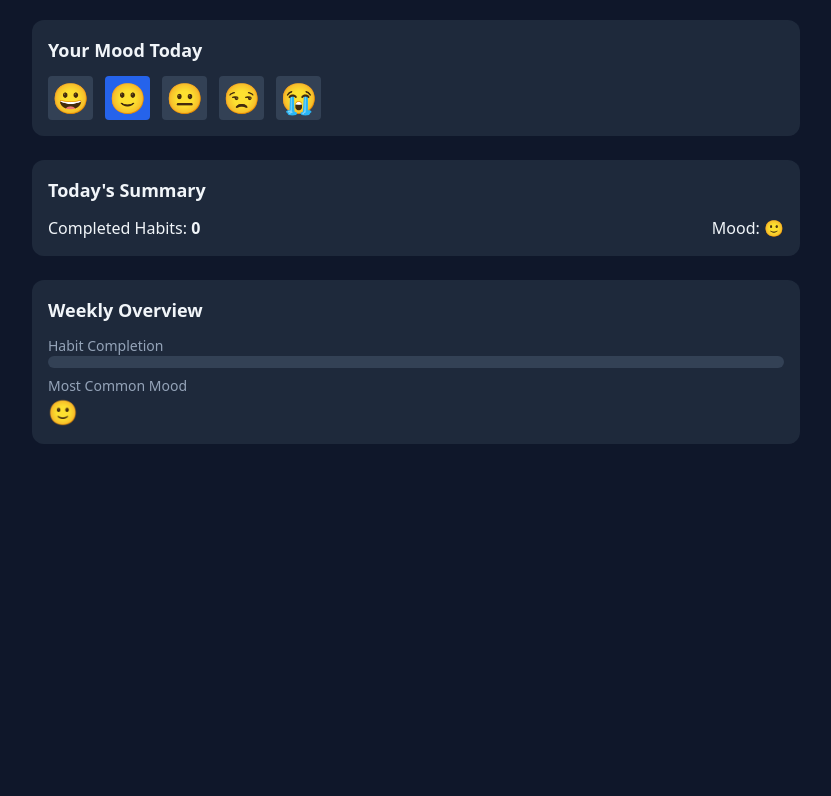
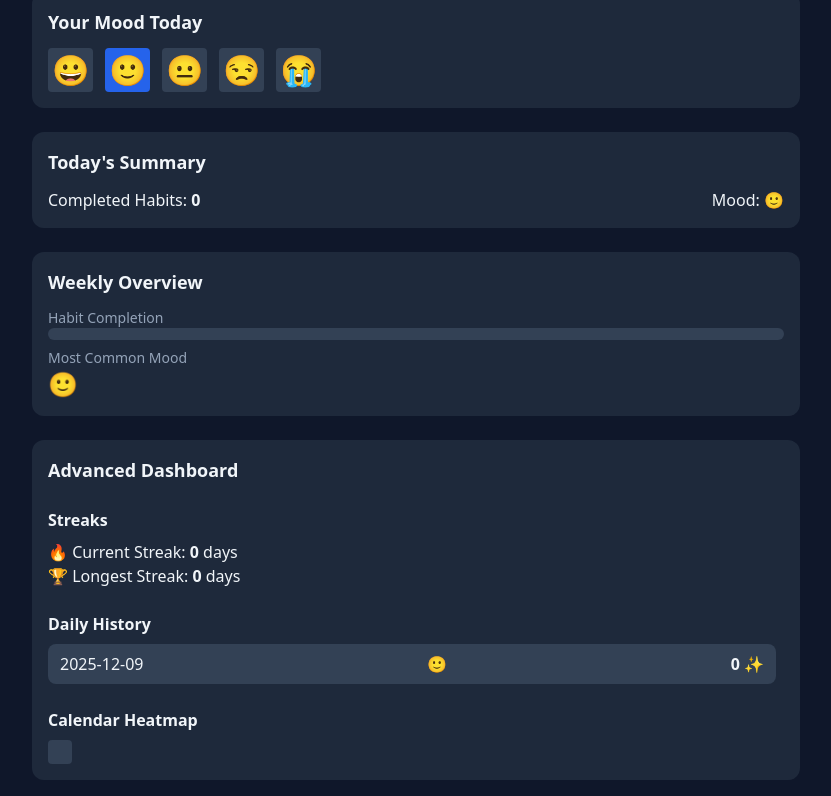
Before and after one commit to 1rajlaxmi/habit-mood-tracker, a website: page index.html in a window 1280 px wide. Shown: the part 312-1108 px from the top of the page, without its empty margins (224-1055 px from the left). Before the commit the page ends 800 px from the top, so only its background shows below. Drawn offline with nearby package versions, Linux system fonts and the light colour scheme; files that its build step writes are made by us from their sources.

Commit message:
adv dashboard

```diff
--- a/index.html
+++ b/index.html
@@ -87,6 +87,35 @@
         </div>
       </div>
     </section>
+    <!-- ADVANCED DASHBOARD -->
+<section id="advanced-dashboard" class="bg-slate-800 p-4 rounded-xl space-y-6">
+  <h2 class="text-lg font-semibold">Advanced Dashboard</h2>
+
+  <!-- STREAK COUNTER -->
+  <div>
+    <h3 class="font-semibold mb-2">Streaks</h3>
+    <p>🔥 Current Streak: <span id="current-streak" class="font-bold">0</span> days</p>
+    <p>🏆 Longest Streak: <span id="longest-streak" class="font-bold">0</span> days</p>
+  </div>
+
+  <!-- HISTORY TIMELINE -->
+  <div>
+    <h3 class="font-semibold mb-2">Daily History</h3>
+    <div id="history-list" class="space-y-2 max-h-64 overflow-y-auto pr-2">
+      <!-- Days will render here -->
+    </div>
+  </div>
+
+  <!-- CALENDAR HEATMAP -->
+  <div>
+    <h3 class="font-semibold mb-2">Calendar Heatmap</h3>
+    <div id="heatmap" class="grid grid-cols-7 gap-1">
+      <!-- Squares generated dynamically -->
+    </div>
+  </div>
+
+</section>
+
 
   </div>
 
--- a/scripts/main.js
+++ b/scripts/main.js
@@ -16,6 +16,9 @@ import {
   renderMoods,
   renderTodaySummary,
   renderWeeklyDashboard,
+  renderStreaks,
+  renderHistoryList,
+  renderHeatmap
 } from "./ui.js";
 
 // -----------------------------
@@ -64,3 +67,7 @@ function saveAndRender() {
   saveState();
   refreshUI();
 }
+ // NEW: Advanced Dashboard
+  renderStreaks();
+  renderHistoryList();
+  renderHeatmap();
--- a/scripts/state.js
+++ b/scripts/state.js
@@ -79,3 +79,48 @@ export function getWeeklySummary() {
 
   return { percentage, commonMood };
 }
+export function getStreaks() {
+  const dates = Object.keys(state.entriesByDate).sort();
+
+  let currentStreak = 0;
+  let longestStreak = 0;
+
+  let prevDate = null;
+
+  for (const date of dates) {
+    const entry = state.entriesByDate[date];
+    const completed = entry.completedHabits.length > 0;
+
+    if (completed) {
+      if (prevDate) {
+        const diff =
+          (new Date(date) - new Date(prevDate)) / (1000 * 60 * 60 * 24);
+
+        if (diff === 1) {
+          currentStreak++;
+        } else {
+          currentStreak = 1;
+        }
+      } else {
+        currentStreak = 1;
+      }
+
+      longestStreak = Math.max(longestStreak, currentStreak);
+    } else {
+      currentStreak = 0;
+    }
+
+    prevDate = date;
+  }
+
+  return { currentStreak, longestStreak };
+}
+
+export function getHeatmapData() {
+  const entries = state.entriesByDate;
+
+  return Object.entries(entries).map(([date, entry]) => ({
+    date,
+    count: entry.completedHabits.length,
+  }));
+}
--- a/scripts/ui.js
+++ b/scripts/ui.js
@@ -65,3 +65,61 @@ export function renderWeeklyDashboard() {
   document.getElementById("weekly-habit-progress").style.width = percentage + "%";
   document.getElementById("common-mood").textContent = commonMood;
 }
+
+import { getStreaks, getHeatmapData } from "./state.js";
+
+export function renderStreaks() {
+  const { currentStreak, longestStreak } = getStreaks();
+
+  document.getElementById("current-streak").textContent = currentStreak;
+  document.getElementById("longest-streak").textContent = longestStreak;
+}
+
+export function renderHistoryList() {
+  const container = document.getElementById("history-list");
+  container.innerHTML = "";
+
+  const dates = Object.keys(state.entriesByDate).sort().reverse();
+
+  dates.forEach(date => {
+    const entry = state.entriesByDate[date];
+    const completed = entry.completedHabits.length;
+
+    const div = document.createElement("div");
+    div.className =
+      "flex justify-between bg-slate-700 px-3 py-2 rounded-lg";
+
+    div.innerHTML = `
+      <p>${date}</p>
+      <p>${entry.mood}</p>
+      <p class="font-bold">${completed} ✨</p>
+    `;
+
+    container.appendChild(div);
+  });
+}
+
+export function renderHeatmap() {
+  const container = document.getElementById("heatmap");
+  container.innerHTML = "";
+
+  const data = getHeatmapData();
+
+  data.forEach(entry => {
+    const intensity = Math.min(entry.count, 4); // cap color levels
+
+    const colors = [
+      "bg-slate-700",
+      "bg-green-700",
+      "bg-green-600",
+      "bg-green-500",
+      "bg-green-400"
+    ];
+
+    const div = document.createElement("div");
+    div.className = `w-6 h-6 rounded ${colors[intensity]} tooltip`;
+    div.title = `${entry.date}: ${entry.count} habits completed`;
+
+    container.appendChild(div);
+  });
+}
```
